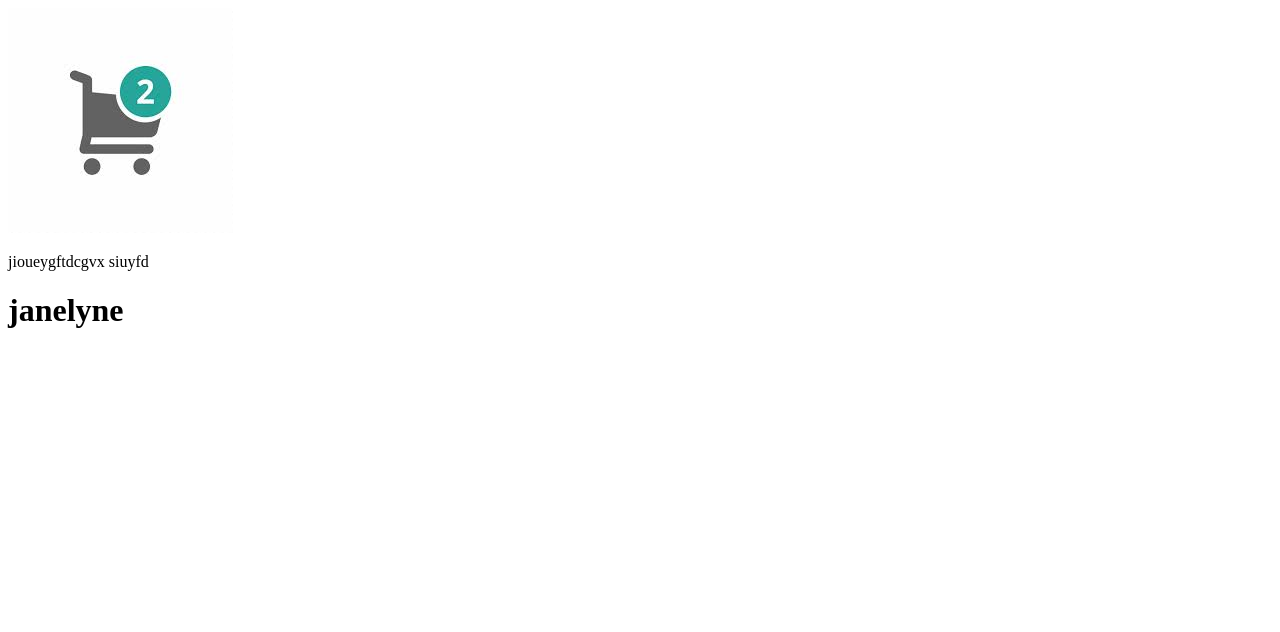
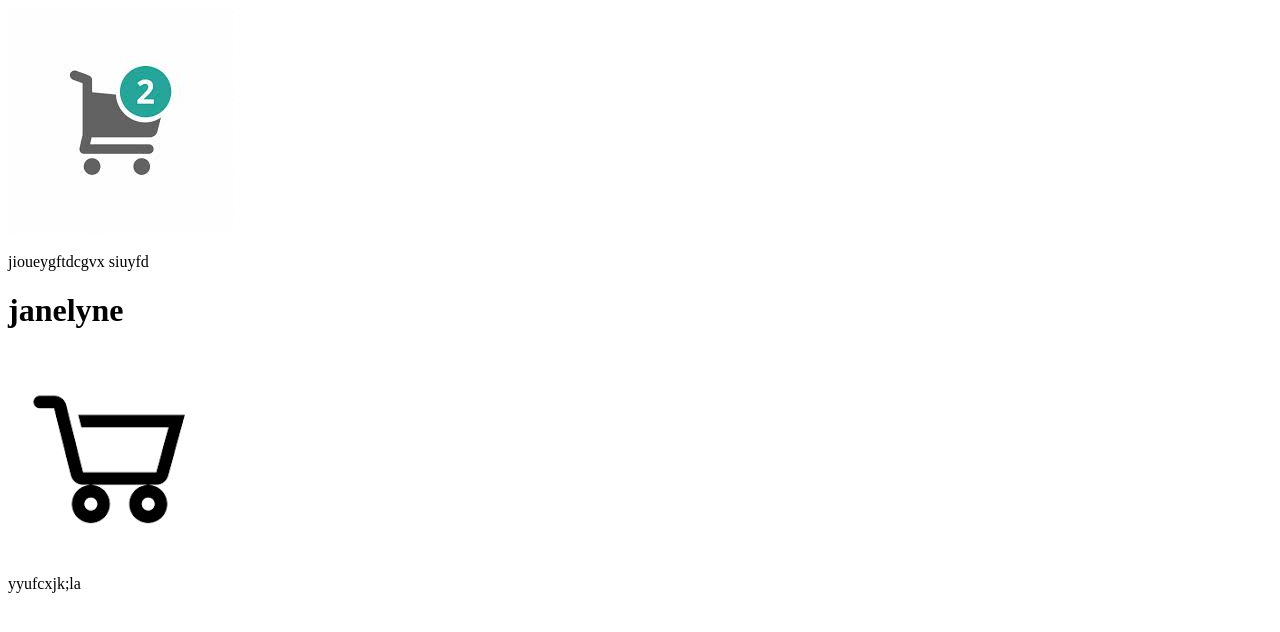
Before and after one commit to Deborah-Cherotich/mine, a plain HTML site: page index.html in a window 1280 px wide. Shown: the part 80-712 px from the top of the page. Drawn offline with Linux system fonts and the light colour scheme.

Commit message:
add changes

```diff
--- a/index.html
+++ b/index.html
@@ -26,5 +26,7 @@
 <img src="./images/cart.jpeg" alt="">
 <p>jioueygftdcgvx siuyfd</p>
 <h1>janelyne</h1>
+<img src="./images/images.png" alt="">
+<p>yyufcxjk;la</p>
 </body>
 </html>
```
